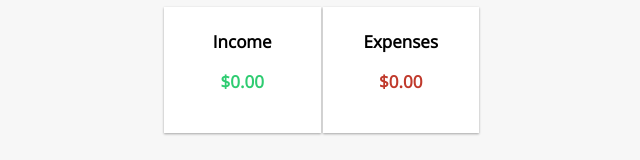
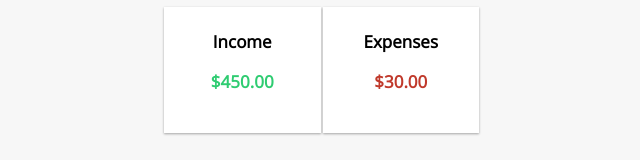
Before and after one commit to GLADI8R/Expense-Tracker, a React (Create React App) app: page / in a window 1280 px wide. Shown: the part 228-388 px from the top of the page, without its empty margins (319-959 px from the left). Built offline with nearby package versions, Linux system fonts and the light colour scheme.

Commit message:
Add Functionality to get total income and expenses

```diff
--- a/src/components/IncomeExpenses.js
+++ b/src/components/IncomeExpenses.js
@@ -1,15 +1,25 @@
+import { useContext } from 'react';
+import { GlobalContext } from '../context/GlobalState';
 import '../styles/styles.scss';
 
 export const IncomeExpenses = () => {
+	//use destructuring to get transactions
+	const { transactions } = useContext(GlobalContext);
+
+	const amounts = transactions.map(transaction => transaction.amount);
+
+	const income = amounts.filter(item => item > 0).reduce((amount, item) => (amount += item), 0).toFixed(2);
+	const expense = (amounts.filter(item => item < 0).reduce((amount, item) => (amount += item), 0) * -1).toFixed(2);
+
 	return (
 		<div className="inc-exp-cont">
 			<div>
 				<h4>Income</h4>
-				<p className='green'>$0.00</p>
+				<p className='green'>${income}</p>
 			</div>
 			<div>
 				<h4>Expenses</h4>
-				<p className='red'>$0.00</p>
+				<p className='red'>${expense}</p>
 			</div>
 		</div>
 	)
```
